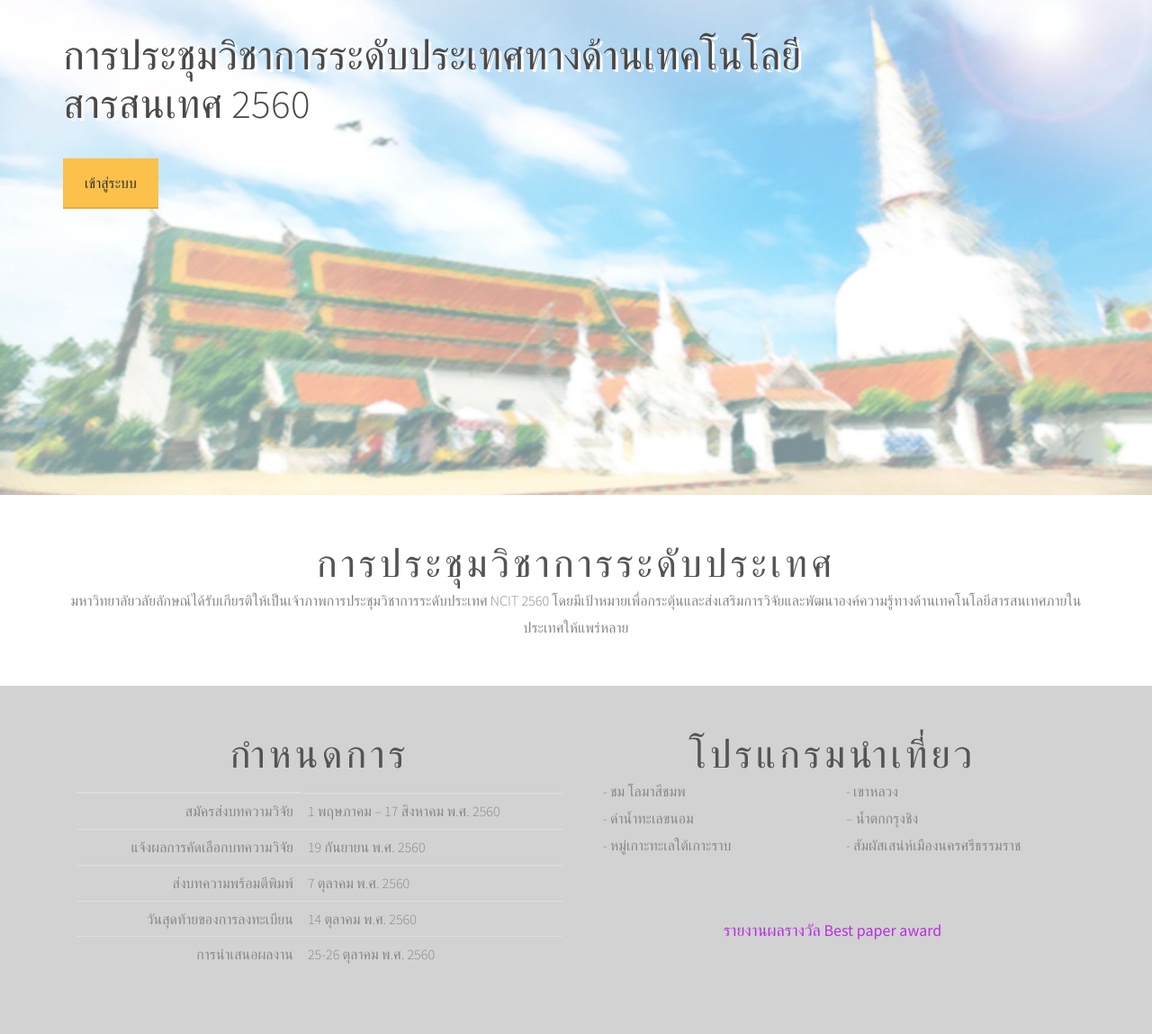
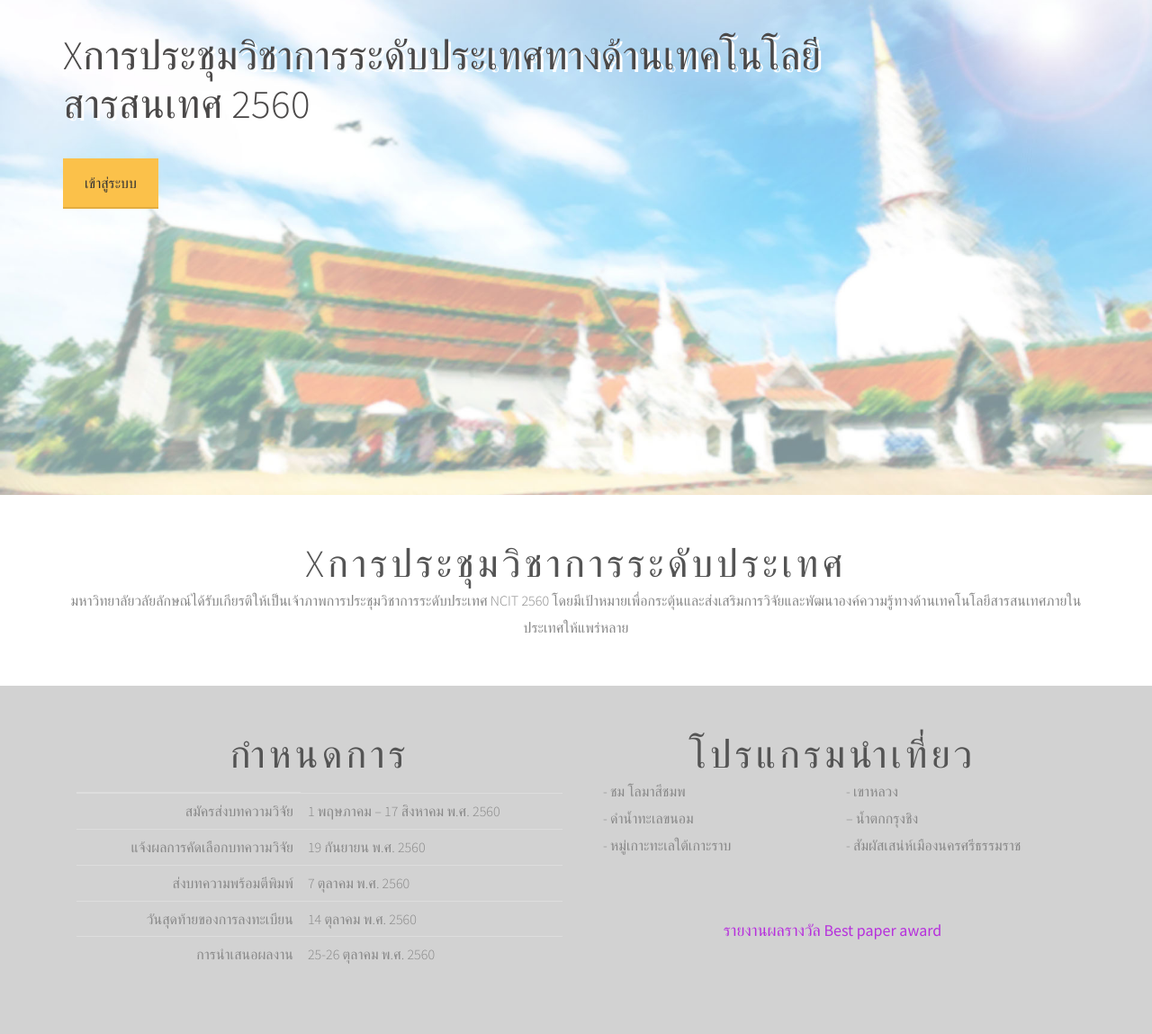
Before and after one commit to SWECamp/camp, a CodeIgniter app: page /camp/ in a window 1280 px wide. Shown: the part 80-1229 px from the top of the page at 90% size. Run offline with CodeIgniter, Linux system fonts and the light colour scheme; some libraries are stand-ins or nearby versions.

Commit message:
ทดสอบแก้ไข

```diff
--- a/application/views/home/banner.php
+++ b/application/views/home/banner.php
@@ -2,7 +2,7 @@
         <div class="texture">
         <div class="container">
            <div class="col-9 mb-12 mb-center banner-box text-left">
-               <div class="banner_line1">การประชุมวิชาการระดับประเทศทางด้านเทคโนโลยีสารสนเทศ 2560</div>
+               <div class="banner_line1">xการประชุมวิชาการระดับประเทศทางด้านเทคโนโลยีสารสนเทศ 2560</div>
               <!-- <div class="banner_brief_text">มหาวิทยาลัยวลัยลักษณ์ได้รับเกียรติให้เป็นเจ้าภาพการประชุมวิชาการระดับประเทศ NCIT 2560 โดยมีเป้าหมายเพื่อกระตุ้นและส่งเสริมการวิจัยและพัฒนาองค์ความรู้ทางด้านเทคโนโลยีสารสนเทศภายในประเทศให้แพร่หลาย </div>
                -->
                <div    class="mb-center mb-12">
--- a/application/views/home/content.php
+++ b/application/views/home/content.php
@@ -1,6 +1,6 @@
 <section class="choose-theme section-padding color-red"  id="about">
         <div class="container">
-            <div class="main-title font-color-m-light">การประชุมวิชาการระดับประเทศ</div>
+            <div class="main-title font-color-m-light">Xการประชุมวิชาการระดับประเทศ</div>
 
             <div class="table-responsive">
                 มหาวิทยาลัยวลัยลักษณ์ได้รับเกียรติให้เป็นเจ้าภาพการประชุมวิชาการระดับประเทศ NCIT 2560 โดยมีเป้าหมายเพื่อกระตุ้นและส่งเสริมการวิจัยและพัฒนาองค์ความรู้ทางด้านเทคโนโลยีสารสนเทศภายในประเทศให้แพร่หลาย
```
